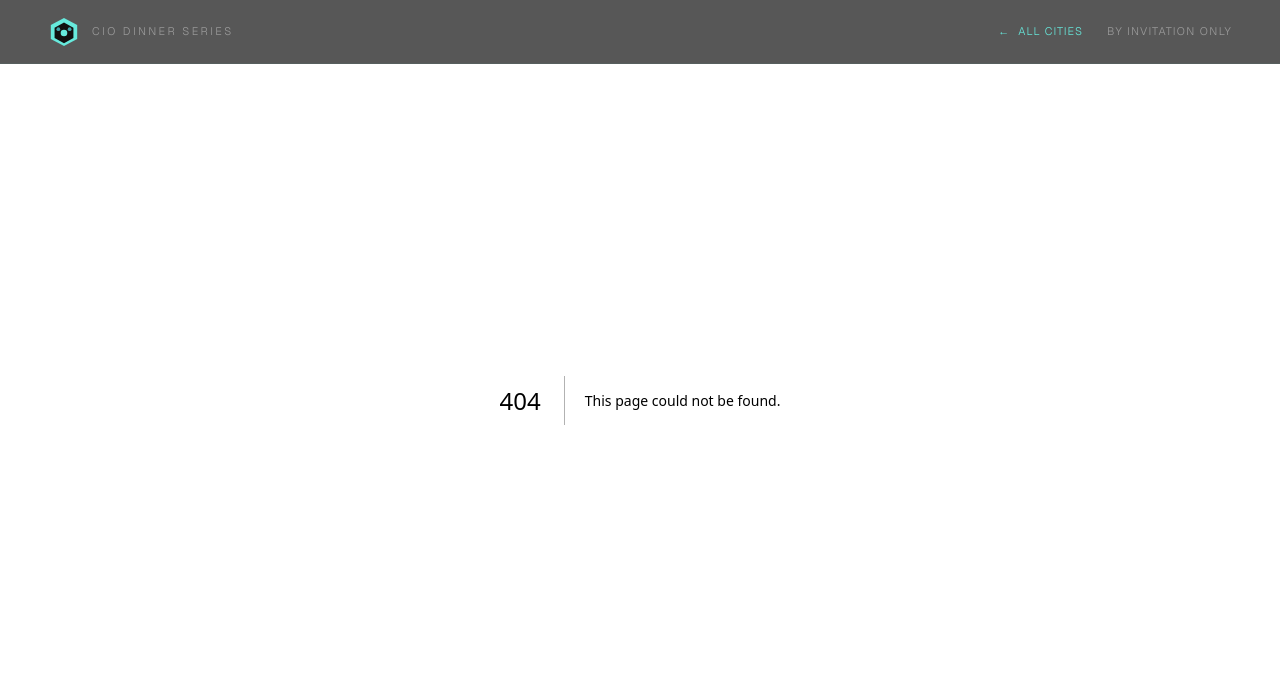
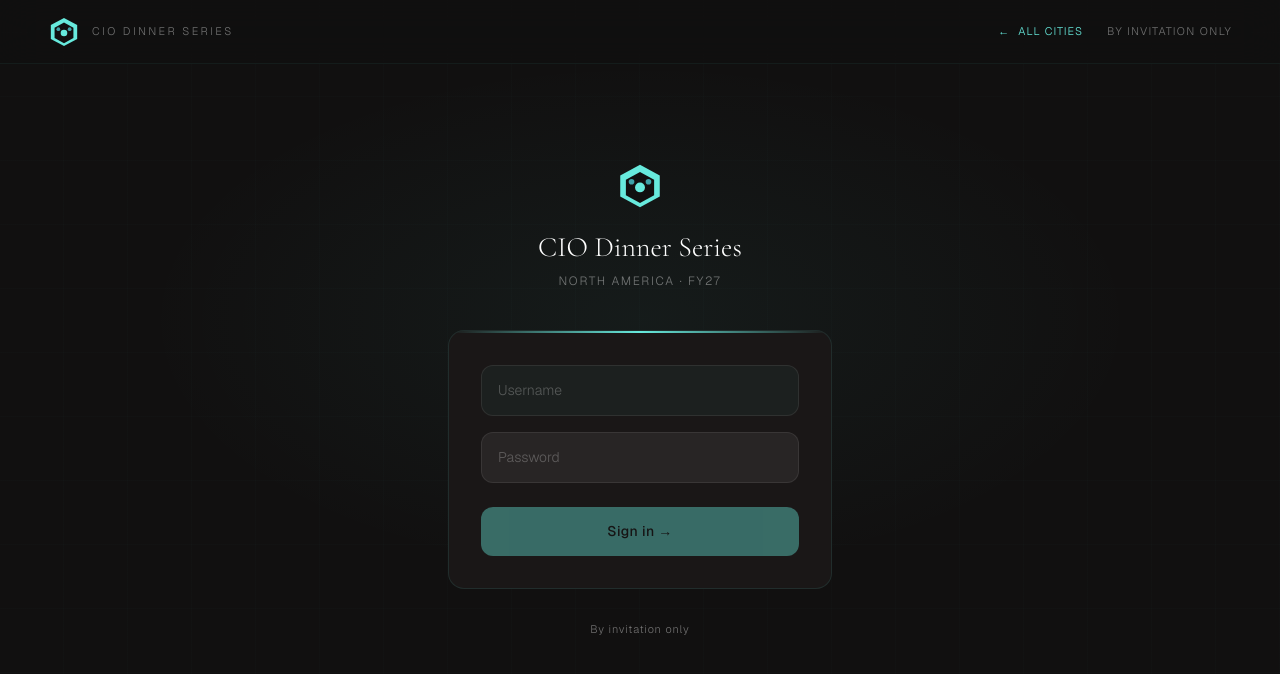
Before and after one commit to cmeeker/cio-dinner-series-microsite, a Next.js app: page /login in a window 1280 px wide. Before the commit this address had no page. Shown: the top 674 px of the page. Built offline with nearby package versions, Linux system fonts and the light colour scheme.

Commit message:
feat: custom login page with cookie auth
Made-with: Cursor

```diff
--- /dev/null
+++ b/app/api/auth/route.ts
@@ -0,0 +1,22 @@
+import { NextRequest, NextResponse } from "next/server";
+
+const USERNAME = "cio";
+const PASSWORD = "dinner";
+
+export async function POST(req: NextRequest) {
+  const { username, password } = await req.json();
+
+  if (username === USERNAME && password === PASSWORD) {
+    const res = NextResponse.json({ ok: true });
+    res.cookies.set("cio-auth", "authenticated", {
+      httpOnly: true,
+      secure: process.env.NODE_ENV === "production",
+      sameSite: "lax",
+      path: "/",
+      maxAge: 60 * 60 * 24 * 7, // 7 days
+    });
+    return res;
+  }
+
+  return NextResponse.json({ error: "Invalid credentials." }, { status: 401 });
+}
--- /dev/null
+++ b/app/login/LoginClient.tsx
@@ -0,0 +1,207 @@
+"use client";
+
+import { useState, useRef, useEffect } from "react";
+import { useRouter, useSearchParams } from "next/navigation";
+import { Suspense } from "react";
+import WorkatoLogo from "@/components/WorkatoLogo";
+
+function LoginForm() {
+  const router = useRouter();
+  const params = useSearchParams();
+  const from = params.get("from") || "/";
+
+  const [username, setUsername] = useState("");
+  const [password, setPassword] = useState("");
+  const [loading, setLoading] = useState(false);
+  const [error, setError] = useState("");
+  const [shake, setShake] = useState(false);
+  const usernameRef = useRef<HTMLInputElement>(null);
+
+  useEffect(() => {
+    usernameRef.current?.focus();
+  }, []);
+
+  const handleSubmit = async (e: React.FormEvent) => {
+    e.preventDefault();
+    setLoading(true);
+    setError("");
+
+    try {
+      const res = await fetch("/api/auth", {
+        method: "POST",
+        headers: { "Content-Type": "application/json" },
+        body: JSON.stringify({ username, password }),
+      });
+
+      if (res.ok) {
+        router.push(from);
+        router.refresh();
+      } else {
+        setError("Incorrect credentials.");
+        setShake(true);
+        setTimeout(() => setShake(false), 600);
+        setPassword("");
+      }
+    } catch {
+      setError("Something went wrong. Try again.");
+    } finally {
+      setLoading(false);
+    }
+  };
+
+  const inputClass = `
+    w-full px-4 py-3.5 rounded-xl text-[14px] outline-none transition-all duration-200
+    bg-[var(--surface)] border
+    placeholder:text-[rgba(255,255,255,0.25)]
+    text-[var(--text)]
+    focus:border-[var(--teal-line)]
+    focus:bg-[rgba(103,234,221,0.04)]
+  `;
+
+  return (
+    <div
+      className="min-h-screen flex flex-col items-center justify-center px-6 relative overflow-hidden"
+      style={{ background: "var(--bg)" }}
+    >
+      {/* Background glow */}
+      <div
+        className="absolute inset-0 pointer-events-none"
+        style={{
+          background:
+            "radial-gradient(ellipse 60% 50% at 50% 40%, rgba(103,234,221,0.05) 0%, transparent 65%)",
+        }}
+      />
+      <div className="absolute inset-0 grid-bg pointer-events-none" />
+
+      {/* Card */}
+      <div
+        className={`relative z-10 w-full max-w-sm transition-transform duration-100 ${shake ? "animate-[shake_0.5s_ease]" : ""}`}
+        style={{
+          animation: shake ? "shake 0.5s ease" : undefined,
+        }}
+      >
+        {/* Logo */}
+        <div className="flex flex-col items-center mb-10">
+          <WorkatoLogo className="w-12 h-12 mb-4" />
+          <h1
+            className="text-[28px] font-light text-center"
+            style={{ fontFamily: "var(--font-cormorant)" }}
+          >
+            CIO Dinner Series
+          </h1>
+          <p
+            className="text-[12px] tracking-[0.14em] uppercase mt-1"
+            style={{ color: "var(--text-muted)" }}
+          >
+            North America · FY27
+          </p>
+        </div>
+
+        {/* Form card */}
+        <div
+          className="rounded-2xl overflow-hidden"
+          style={{
+            background: "var(--card)",
+            border: "1px solid rgba(103,234,221,0.10)",
+          }}
+        >
+          <div
+            className="h-[2px]"
+            style={{
+              background:
+                "linear-gradient(to right, transparent, var(--teal), transparent)",
+            }}
+          />
+          <form onSubmit={handleSubmit} className="p-8 space-y-4">
+            <input
+              ref={usernameRef}
+              type="text"
+              autoComplete="username"
+              placeholder="Username"
+              value={username}
+              onChange={(e) => setUsername(e.target.value)}
+              className={inputClass}
+              style={{
+                borderColor: error
+                  ? "rgba(255,100,100,0.4)"
+                  : "rgba(255,255,255,0.08)",
+              }}
+              required
+            />
+            <input
+              type="password"
+              autoComplete="current-password"
+              placeholder="Password"
+              value={password}
+              onChange={(e) => setPassword(e.target.value)}
+              className={inputClass}
+              style={{
+                borderColor: error
+                  ? "rgba(255,100,100,0.4)"
+                  : "rgba(255,255,255,0.08)",
+              }}
+              required
+            />
+
+            {error && (
+              <p
+                className="text-[12px] text-center"
+                style={{ color: "rgba(255,120,120,0.9)" }}
+              >
+                {error}
+              </p>
+            )}
+
+            <button
+              type="submit"
+              disabled={loading || !username || !password}
+              className="w-full py-3.5 rounded-xl text-[14px] font-medium tracking-wide transition-all duration-200 mt-2 disabled:opacity-40"
+              style={{
+                background: "var(--teal)",
+                color: "#111010",
+              }}
+            >
+              {loading ? (
+                <span className="inline-flex items-center gap-2 justify-center">
+                  <span
+                    className="w-3.5 h-3.5 rounded-full border-2 border-[#111010] border-t-transparent animate-spin"
+                  />
+                  Signing in…
+                </span>
+              ) : (
+                "Sign in →"
+              )}
+            </button>
+          </form>
+        </div>
+
+        <p
+          className="text-center text-[11px] tracking-[0.08em] mt-8"
+          style={{ color: "var(--text-muted)" }}
+        >
+          By invitation only
+        </p>
+      </div>
+
+      <style>{`
+        @keyframes shake {
+          0%, 100% { transform: translateX(0); }
+          15%       { transform: translateX(-6px); }
+          30%       { transform: translateX(6px); }
+          45%       { transform: translateX(-4px); }
+          60%       { transform: translateX(4px); }
+          75%       { transform: translateX(-2px); }
+          90%       { transform: translateX(2px); }
+        }
+      `}</style>
+    </div>
+  );
+}
+
+export default function LoginClient() {
+  return (
+    <Suspense>
+      <LoginForm />
+    </Suspense>
+  );
+}
--- /dev/null
+++ b/app/login/page.tsx
@@ -0,0 +1,9 @@
+import LoginClient from "./LoginClient";
+
+export const metadata = {
+  title: "Sign In — Workato CIO Dinner Series",
+};
+
+export default function LoginPage() {
+  return <LoginClient />;
+}
--- a/middleware.ts
+++ b/middleware.ts
@@ -1,25 +1,24 @@
 import { NextRequest, NextResponse } from "next/server";
 
-const USERNAME = "cio";
-const PASSWORD = "dinner";
+const AUTH_COOKIE = "cio-auth";
+const AUTH_VALUE = "authenticated";
 
 export function middleware(req: NextRequest) {
-  const auth = req.headers.get("authorization");
+  const { pathname } = req.nextUrl;
 
-  if (auth?.startsWith("Basic ")) {
-    const decoded = Buffer.from(auth.slice(6), "base64").toString("utf-8");
-    const [user, pass] = decoded.split(":");
-    if (user === USERNAME && pass === PASSWORD) {
-      return NextResponse.next();
-    }
+  // Always allow login page and API auth route
+  if (pathname.startsWith("/login") || pathname.startsWith("/api/auth")) {
+    return NextResponse.next();
   }
 
-  return new NextResponse("Unauthorized", {
-    status: 401,
-    headers: {
-      "WWW-Authenticate": 'Basic realm="CIO Dinner Series"',
-    },
-  });
+  const cookie = req.cookies.get(AUTH_COOKIE);
+  if (cookie?.value === AUTH_VALUE) {
+    return NextResponse.next();
+  }
+
+  const loginUrl = new URL("/login", req.url);
+  loginUrl.searchParams.set("from", pathname);
+  return NextResponse.redirect(loginUrl);
 }
 
 export const config = {
```
